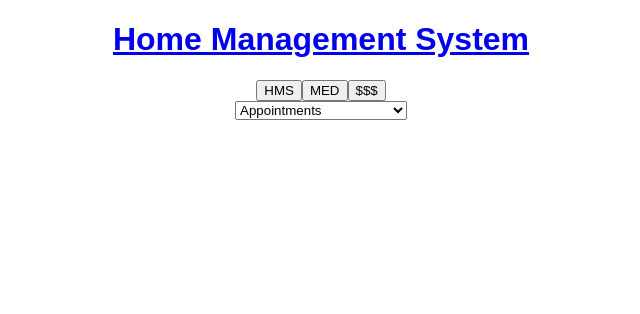
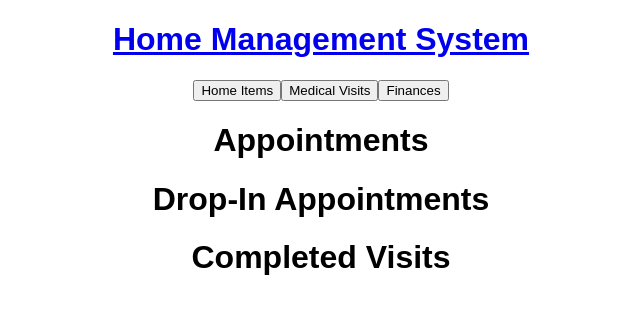
Before and after one commit to rbrook22/HMS-App, a React (Create React App) app: page /med in a window 1280 px wide. Shown: the top 314 px of the page, without its empty margins (319-959 px from the left). Built offline with nearby package versions, Linux system fonts and the light colour scheme.

Commit message:
added return functions to component pages: hms, med, finances,

```diff
--- a/src/HMS.js
+++ b/src/HMS.js
@@ -1,13 +1,21 @@
 import React from 'react';
+
 
 
 const hms = (props) => {
         return(
-            <select name="Dropdown Menu Items" id="">
-                <option value="Weekly Item">Weekly Item</option>
-                <option value="Monthly Item">Monthly Item</option>
-                <option value="Yearly Item">Yearly Item</option>
-            </select>
+            <div className="hmsMain">
+                <div className="weekly">
+                    <h1>Weekly Items</h1>
+                </div>
+
+                <div className="monthly">
+                    <h1>Monthly Items</h1>
+                </div>
+                <div className="yearly">
+                    <h1>Yearly Items</h1>
+                </div>
+            </div>
         );
     }
 
--- a/src/financial.js
+++ b/src/financial.js
@@ -2,11 +2,18 @@ import React from 'react';
 
 const financial = (props) => {
     return(
-        <select name="financial Drop" id="">
-            <option value="Expenses">Expenses</option>
-            <option value="Savings">Savings</option>
-            <option value="spending">Spending</option>
-        </select>
+        <div className="financialMain">
+            <div className="expenses">
+                <h1>Expenses</h1>
+            </div>
+
+            <div className="savings">
+                <h1>Savings</h1>
+            </div>
+            <div className="spending">
+                <h1>Spending</h1>
+            </div>
+        </div>
     );
 }
 
--- a/src/landing.js
+++ b/src/landing.js
@@ -5,9 +5,9 @@ const NavBar = (props) => {
     return (
         <div>
             <Link to="/"><h1>Home Management System</h1></Link>
-            <Link to="/hms"><input type="button" value="HMS"/></Link>
-            <Link to="/med"><input type="button" value="MED"/></Link>
-            <Link to="/financial"><input type="button" value="$$$"/></Link>
+            <Link to="/hms"><input type="button" value="Home Items"/></Link>
+            <Link to="/med"><input type="button" value="Medical Visits"/></Link>
+            <Link to="/financial"><input type="button" value="Finances"/></Link>
         </div>
 
     );
--- a/src/med.js
+++ b/src/med.js
@@ -2,11 +2,18 @@ import React from 'react';
 
 const med = (props) => {
     return(
-        <select name="" id="">
-            <option value="Appointments">Appointments</option>
-            <option value="Drop-Ins">Drop-In Visits</option>
-            <option value="Completed">Completed Appointments</option>
-        </select>
+        <div className="medMain">
+            <div className="appointments">
+                <h1>Appointments</h1>
+            </div>
+
+            <div className="dropIn">
+                <h1>Drop-In Appointments</h1>
+            </div>
+            <div className="completed">
+                <h1>Completed Visits</h1>
+            </div>
+        </div>
     );
 }
 
```
